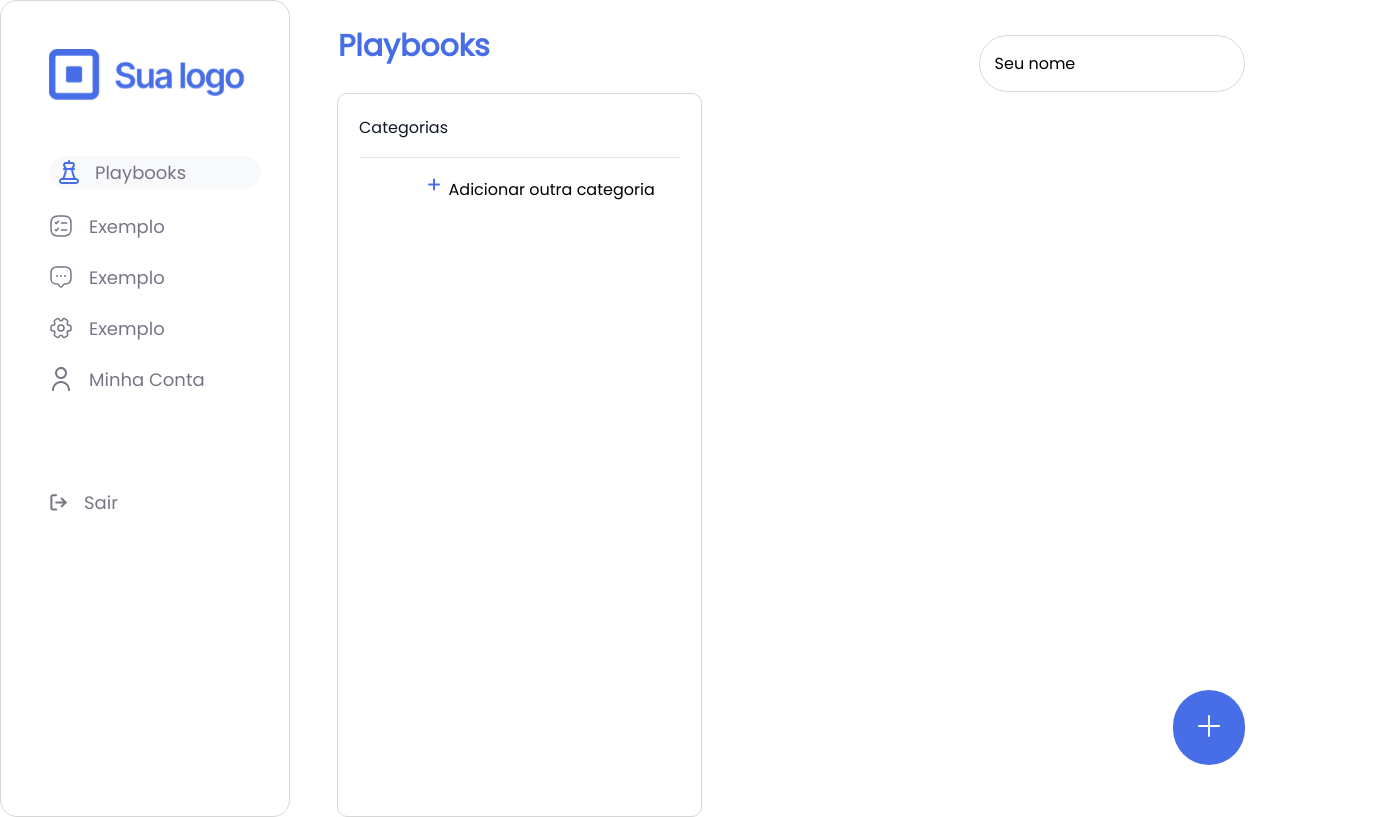
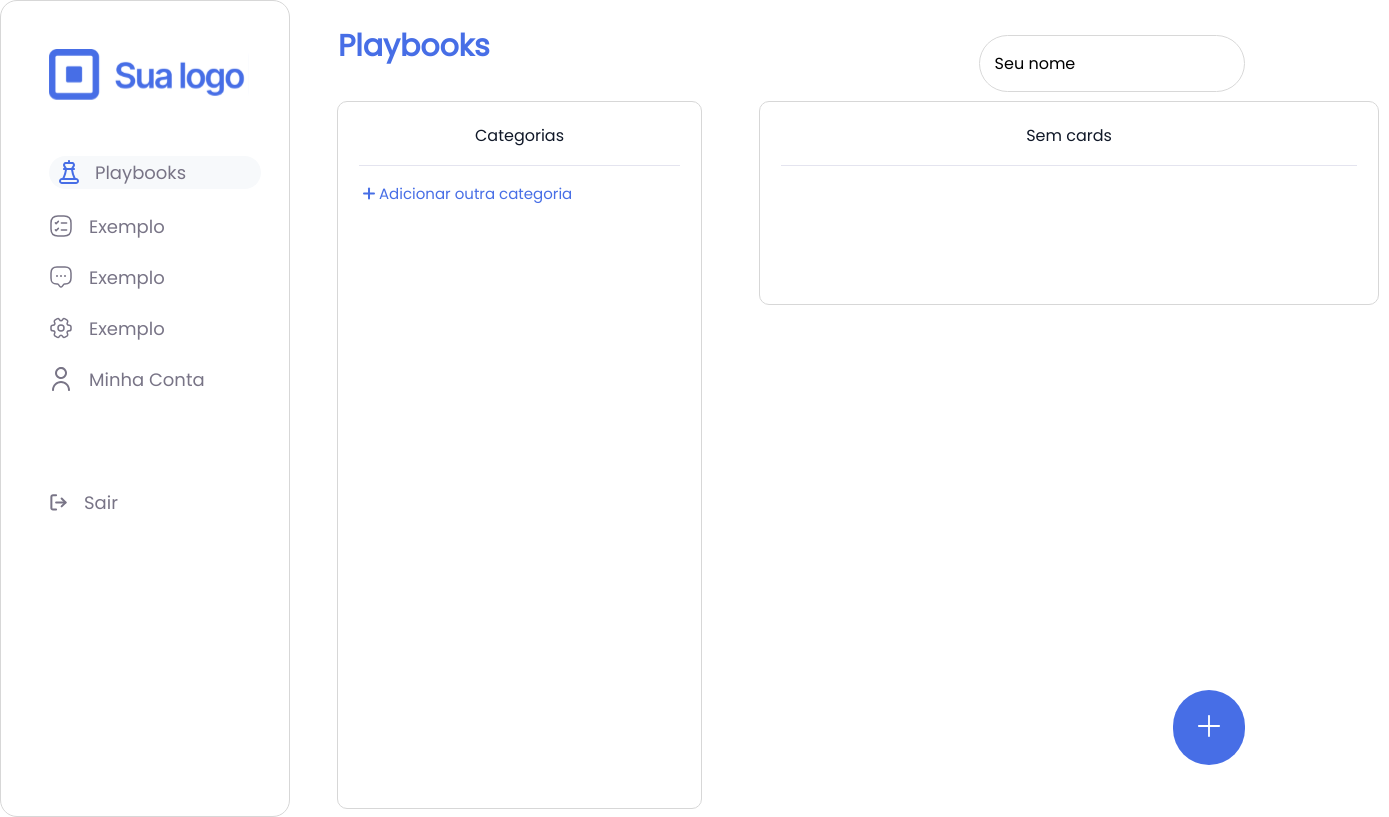
Before and after one commit to LeandroSSB/startpn-frontend, a React (Vite) app: page /dashboard/playbooks in a window 1280 px wide. Shown: the whole page, 1389 px wide, since content can reach past the window. Built offline with nearby package versions, Linux system fonts and the light colour scheme.

Commit message:
feat: adding cards and categories context; adding visual structure

```diff
--- a/src/components/div/index.jsx
+++ b/src/components/div/index.jsx
@@ -1,10 +1,10 @@
 
 
 
-const Div = ({ children, width,borderRadius, height, display, justifyContent, alignItems,overflow, flexFlow, color, padding,border, margin }) => {
+const Div = ({ children, width,borderRadius,overflowY, height, display, justifyContent, alignItems,overflow, flexFlow, color, padding,border, margin }) => {
 
   const divStyle = {
-    width, height, display, justifyContent, alignItems, flexFlow, color , padding, margin, border, overflow,borderRadius
+    width, height, display, justifyContent, alignItems, flexFlow, color , padding, margin, border, overflow,borderRadius, overflowY
   }
 
 
--- a/src/components/h1/index.jsx
+++ b/src/components/h1/index.jsx
@@ -1,10 +1,10 @@
 
 
 
-const H1 = ({ children, borderBottom, opacity, color, width, height, fontSize, margin, padding, fontWeight }) => {
+const H1 = ({ children, borderBottom, textAlign,  opacity, color, width, height, fontSize, margin, padding, fontWeight }) => {
 
   const h1Style = {
-    color, width, height, opacity, fontSize, margin, padding, fontWeight, borderBottom
+    color, width, height, opacity, fontSize, textAlign, margin, padding, fontWeight, borderBottom
   }
 
   return ( <h1  style={h1Style}>{children}</h1>)
--- a/src/components/index.jsx
+++ b/src/components/index.jsx
@@ -7,5 +7,6 @@ import Hyperlink from "./hyperlink";
 import H1 from "./h1";
 import Div from "./div";
 import List from "./list";
+import Item from "./item";
 
-export { Button, Input, Form, Label, Span, Hyperlink, H1, Div, List }
+export { Button, Input, Form, Label, Span, Hyperlink, H1, Div, List, Item }
--- /dev/null
+++ b/src/components/item/index.jsx
@@ -0,0 +1,15 @@
+
+
+
+const Item = ({ children, onClick, width, height, display, flexFlow, color, fontSize, fontWeight, cursor }) =>{
+
+  const liStyle = {
+    width, height, display, flexFlow, color, fontSize, fontWeight, cursor
+  }
+
+  return (
+    <li  style={liStyle} onClick={onClick}> {children} </li>
+  )
+}
+
+export default Item
--- /dev/null
+++ b/src/context/cards/index.jsx
@@ -0,0 +1,38 @@
+import { createContext, useContext, useState, useEffect } from "react";
+
+
+const cardsContext = createContext({})
+export const CardsProvider = ({ children }) => {
+
+  const [ cards, setCards ] = useState(() => {
+    const local = JSON.parse(localStorage.getItem("@startpn:cards")) || []
+    if(local){
+      return local
+    }else{
+      return []
+    }
+  })
+
+  useEffect(() =>{
+    localStorage.setItem("@startpn:cards", JSON.stringify(cards))
+
+  }, [cards])
+
+  const createCard = () => {
+
+  }
+
+  const removeCard = () => {
+
+
+  }
+
+  return (
+    <cardsContext.Provider value={{ cards, createCard, removeCard }}>
+      { children }
+    </cardsContext.Provider>
+  )
+}
+
+
+export const useCards = () => useContext(cardsContext)
--- /dev/null
+++ b/src/context/categories/index.jsx
@@ -0,0 +1,41 @@
+import { createContext, useContext, useEffect, useState } from "react";
+
+const CategoriesContext = createContext({})
+export const CategoriesProvider = ({ children }) => {
+  const [categories, setCategories] = useState(() => {
+    const local = JSON.parse(localStorage.getItem("@startpn:category")) || []
+    if(local){
+      return local
+    }else{
+      return []
+    }
+  })
+
+  useEffect(() =>{
+    localStorage.setItem("@startpn:category", JSON.stringify(categories))
+
+  }, [categories])
+
+  const addCategory = ({ category }) => {
+    if(categories.find(a => a == category)){
+      return alert("categoria repetida")
+    }
+    setCategories([...categories, category])
+    localStorage.setItem("@startpn:category", JSON.stringify(categories))
+  }
+
+  const removeCategory = ({ category }) => {
+    const newCategories = categories.filter(cat => cat != category)
+    setCategories(newCategories )
+    localStorage.setItem("@startpn:category", JSON.stringify(categories))
+  }
+
+
+  return (
+    <CategoriesContext.Provider value={{ addCategory, removeCategory, categories }} >
+      {children}
+    </CategoriesContext.Provider>
+  )
+}
+
+export const useCategories = () => useContext(CategoriesContext)
--- a/src/context/index.jsx
+++ b/src/context/index.jsx
@@ -1,14 +1,18 @@
 import React from "react"
 import { AuthProvider } from "./auth"
-
-
+import { CategoriesProvider } from "./categories"
+import { CardsProvider } from "./cards"
 
 const Provider = ({ children }) => {
 
   return (
-    <AuthProvider>
-      {children}
-    </AuthProvider>
+    <CardsProvider>
+      <CategoriesProvider>
+        <AuthProvider>
+          {children}
+        </AuthProvider>
+      </CategoriesProvider>
+    </CardsProvider>
   )
 
 }
--- a/src/pages/playbooks/index.jsx
+++ b/src/pages/playbooks/index.jsx
@@ -1,26 +1,39 @@
-import { useEffect } from "react"
+import { useEffect, useState } from "react"
 import { Outlet } from "react-router-dom"
+import { useCategories } from "../../context/categories"
 import { plus, plusWhite } from "../../images"
 import { DashboardLayout } from "../../layouts"
-import { Button, Div, H1, List } from "./../../components/index"
-import { container, cards, categories, plusButton, title, listStyle, h1Style } from "./styles"
+import { Button, Div, Form, H1, Input, Item, List, Span } from "./../../components/index"
+import { container, cards, cardsItem, categoriesStyle, plusButton, title, listStyle, h1Style, itemStyle, InputStyle } from "./styles"
 
 const Playbooks = () => {
+  const { addCategory, categories} = useCategories()
+  const [toggleCategory, setToggleCategory] = useState(false)
+  const [newCategory, setNewCategory] = useState("")
 
-  console.log("Hey")
+  const handleCreateCategory = (e) => {
+    e.preventDefault()
+    addCategory({ category: newCategory})
+    setToggleCategory( toggle => !toggle)
+  }
 
   return (
     <>
       <H1 {...h1Style}> Playbooks </H1>
       <Div {...container}>
-        <Div {...categories}>
+        <Div {...categoriesStyle}>
           <H1 {...title} >Categorias</H1>
           <List {...listStyle}>
-            <li> <img src={plus} alt="plus"/> Adicionar outra categoria</li>
+            {categories.map((category) => <Item key={category}> {category} </Item>)}
+            { !toggleCategory? <Item {...itemStyle} onClick={()=> setToggleCategory(toggle => !toggle)} > <img src={plus} alt="plus" /> Adicionar outra categoria</Item> :
+              <Form onSubmit={handleCreateCategory}> <Input {...InputStyle({name:"Nova categoria"})} onChange={(e) => setNewCategory(e.target.value)} type="text"> </Input>   </Form>
+            }
           </List>
         </Div>
         <Div {...cards}>
-
+            <Div {...cardsItem} >
+              <H1 {...title} > Sem cards </H1>
+            </Div>
         </Div>
       </Div>
       <Button {...plusButton} > <img src={plusWhite} alt="plus" /></Button>
--- a/src/pages/playbooks/styles.jsx
+++ b/src/pages/playbooks/styles.jsx
@@ -1,13 +1,14 @@
 export const container = {
-
+  display: "flex",
+  margin: "2rem 0 0 0"
 }
 
-export const categories = {
+export const categoriesStyle = {
   display: "flex",
   flexFlow: "column",
   alignItems: "center",
   width: "321px",
-  height: "85vh",
+  height: "83vh",
   border: "1px solid #D7D7D7",
   overflow: "auto",
   margin: "0px 0px 0px 47px",
@@ -16,7 +17,26 @@ export const categories = {
 }
 
 export const cards = {
+  display: "flex",
+  flexFlow: "column",
+  alignItems: "center",
+  width: "50vw",
+  height: "83vh",
+  overflow: "auto",
+  margin: "0px 0px 0px 47px",
+  borderRadius: "10px",
+}
 
+export const cardsItem = {
+  display: "flex",
+  flexFlow: "column",
+  alignItems: "center",
+  width: "45vw",
+  height: "20vh",
+  overflow: "auto",
+  border: "1px solid #D7D7D7",
+  borderRadius: "10px",
+  padding: "21px"
 }
 
 
@@ -34,6 +54,7 @@ export const plusButton = {
 export const title = {
   width: "100%",
   fontWeight: "500",
+  textAlign: "center",
   fontSize: "16px",
   color: "#101828",
   borderBottom: "1px solid #E4E4EF",
@@ -42,7 +63,9 @@ export const title = {
 }
 
 export const listStyle = {
-  listStyle: "none"
+  listStyle: "none",
+  width: "100%",
+  padding: "0"
 }
 
 export const h1Style = {
@@ -51,3 +74,26 @@ export const h1Style = {
   fontSize: "30px",
   margin: "1.5rem 3rem"
 }
+
+export const itemStyle = {
+  display: "flex",
+  color: "#476EE6",
+  fontWeight: "500",
+  fontSize: "15px",
+  cursor: "pointer"
+}
+
+export const InputStyle = ({ name }) =>  {
+  return {
+  borderColor: "#D7D7D7",
+  background: "white",
+  color:"#A0A0A0",
+  borderRadius: "10px",
+  width: "290px",
+  margin: ".5rem 0 1rem 0rem",
+  height: "28px",
+  borderStyle: "solid",
+  padding: "0px 0px 0px 15px",
+  placeHolder: name
+  }
+}
```
